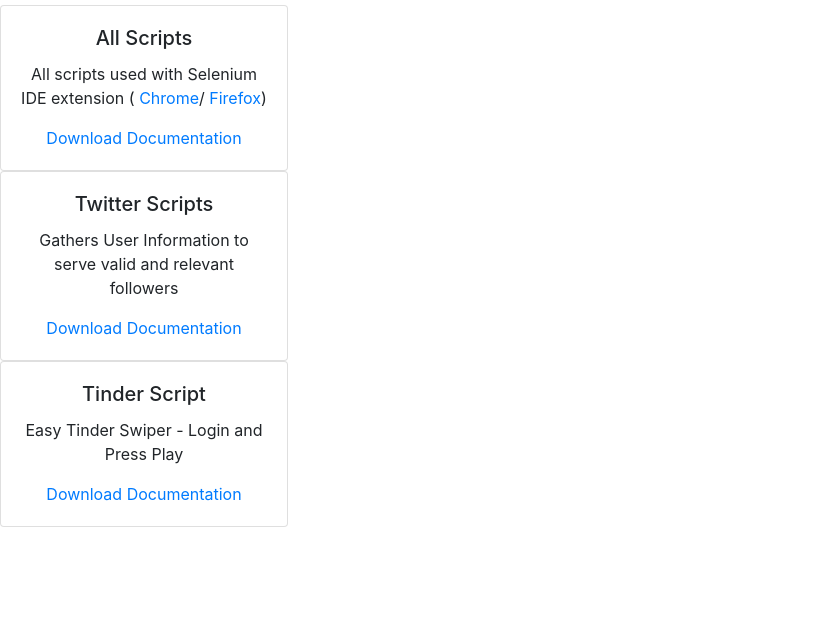
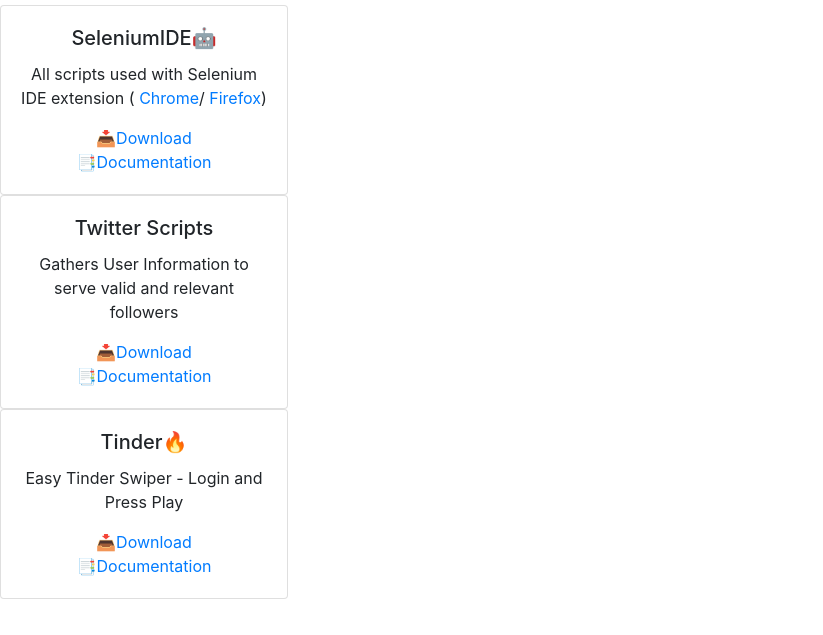
Before and after one commit to CharlesCreativeContent/twitterBot, a website: page public/home/index.html in a window 1280 px wide. Shown: the part 51-686 px from the top of the page, without its empty margins (0-823 px from the left). Drawn offline with nearby package versions, Linux system fonts and the light colour scheme; no server answers; files whose address does not match are found by name.

Commit message:
Update index.html

```diff
--- a/public/home/index.html
+++ b/public/home/index.html
@@ -16,29 +16,32 @@
       <h1>Bot Basquiat</h1>
     <div class="card" style="width: 18rem;">
   <div class="card-body">
-    <h5 class="card-title">All Scripts</h5>
+    <h5 class="card-title">SeleniumIDE🤖</h5>
     <p class="card-text">All scripts used with Selenium IDE extension (
       <a target="_blank" href="https://chrome.google.com/webstore/detail/selenium-ide/mooikfkahbdckldjjndioackbalphokd?hl=en">Chrome</a>/
       <a target="_blank" href="https://addons.mozilla.org/en-US/firefox/addon/selenium-ide/">Firefox</a>)</p>
 
-      <a href="/allScripts.side">Download</a>
-    <a href="/documentation" class="card-link">Documentation</a>
+      <a href="/allScripts.side">📥Download</a>
+    <br>
+    <a href="/documentation" class="card-link">📑Documentation</a>
   </div>
 </div>
     <div class="card" style="width: 18rem;">
   <div class="card-body">
     <h5 class="card-title">Twitter Scripts</h5>
     <p class="card-text">Gathers User Information to serve valid and relevant followers</p>
-    <a href="/twitter.side">Download</a>
-    <a href="/documentation" class="card-link">Documentation</a>
+    <a href="/twitter.side">📥Download</a>
+    <br>
+    <a href="/documentation" class="card-link">📑Documentation</a>
   </div>
 </div>
     <div class="card" style="width: 18rem;">
   <div class="card-body">
-    <h5 class="card-title">Tinder Script</h5>
+    <h5 class="card-title">Tinder🔥</h5>
     <p class="card-text">Easy Tinder Swiper - Login and Press Play</p>
-    <a href="/tinder.side">Download</a>
-    <a href="/documentation" class="card-link">Documentation</a>
+    <a href="/tinder.side">📥Download</a>
+    <br>
+    <a href="/documentation" class="card-link">📑Documentation</a>
   </div>
 </div>
       <br/>
```
